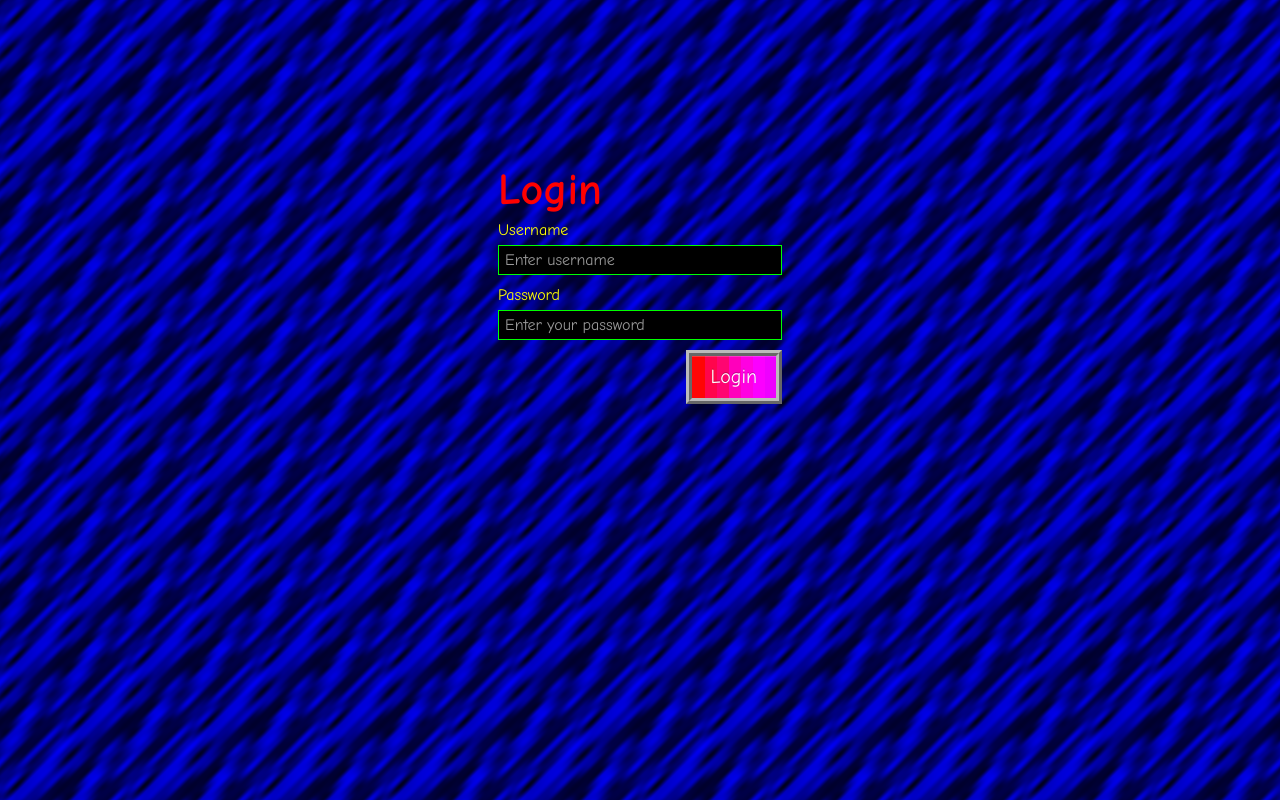
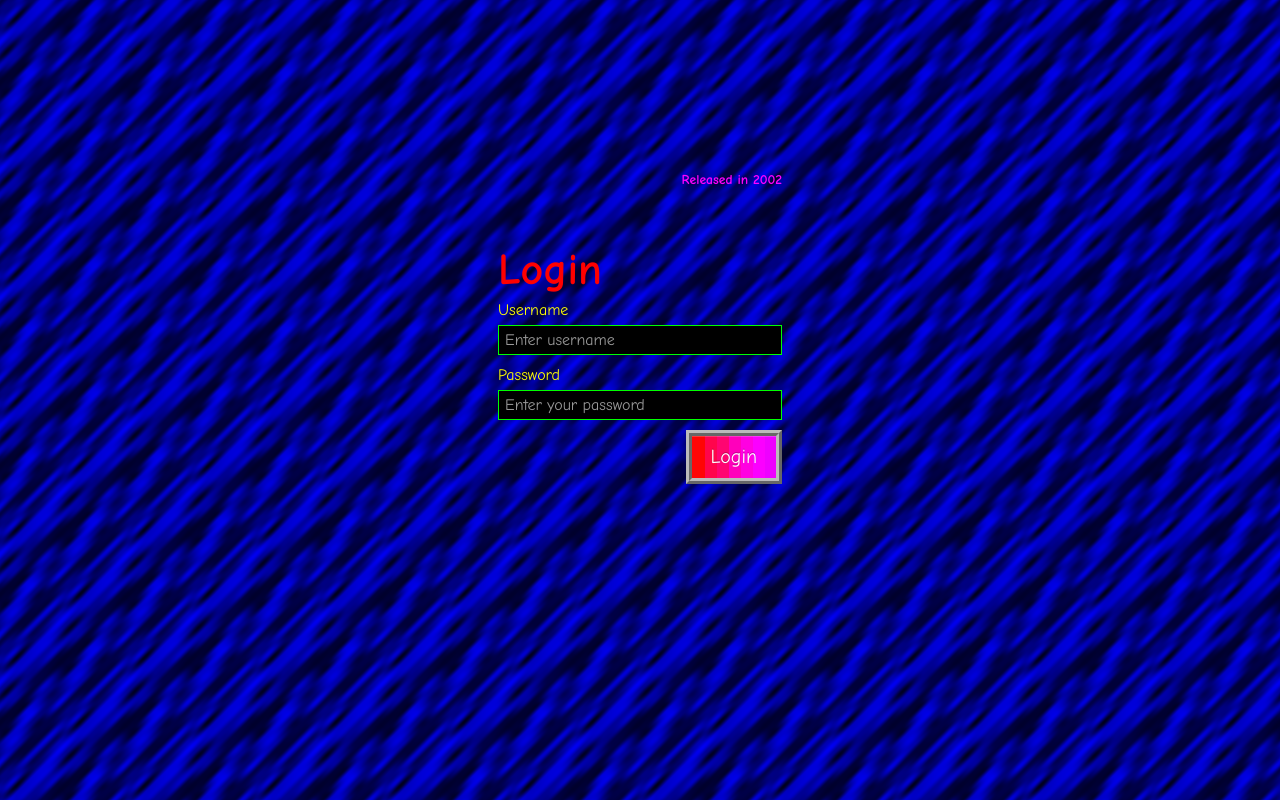
Before and after one commit to ebakoba/iot-cybersecurity-game, a website: page level-2/client/login.html in a window 1280 px wide. Drawn offline with Linux system fonts and the light colour scheme; files whose address does not match are found by name.

Commit message:
add release day in level 2

```diff
--- a/level-2/client/login.html
+++ b/level-2/client/login.html
@@ -18,6 +18,11 @@
 
       <div style="display:flex; justify-content: center;">
           <div style="margin-top:160px;max-width: 400px;" class="col col-sm-8 col-sm-offset-2 col-xs-10 col-xs-offset-1">
+            <h6 style="float:right">Released in 2002</h6>
+            <br>
+            <br>
+            <br>
+            <br>
             <h1>Login</h1>
 
             <form action="/login" method="POST">
```
